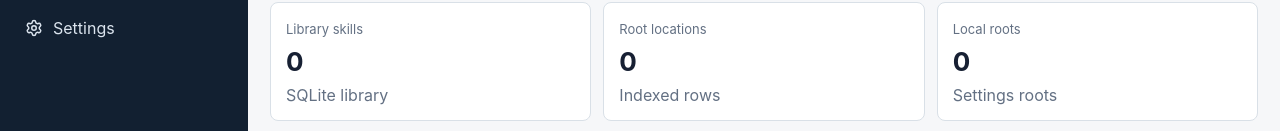
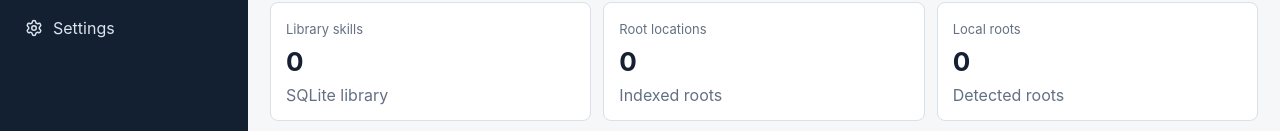
Before and after one commit to OpenHubXYZ/OpenHub, a React (Vite) app in the folder apps/desktop/: page / in a window 1280 px wide. Shown: the part 162-293 px from the top of the page. Built offline with nearby package versions, Linux system fonts and the light colour scheme.

Commit message:
fix: count home root metrics accurately

```diff
--- a/apps/desktop/src/renderer/App.tsx
+++ b/apps/desktop/src/renderer/App.tsx
@@ -109,13 +109,13 @@ export function App({
       },
       {
         label: 'Root locations',
-        value: String(state.librarySkills.length),
-        detail: 'Indexed rows'
+        value: String(new Set(state.librarySkills.map((skill) => skill.rootPath)).size),
+        detail: 'Indexed roots'
       },
       {
         label: 'Local roots',
         value: String(agentRoots.length),
-        detail: 'Settings roots'
+        detail: 'Detected roots'
       },
       {
         label: 'Marketplace sources',
```
Also changed, not shown: 1 other file (tests, documents, lock files or other folders).
